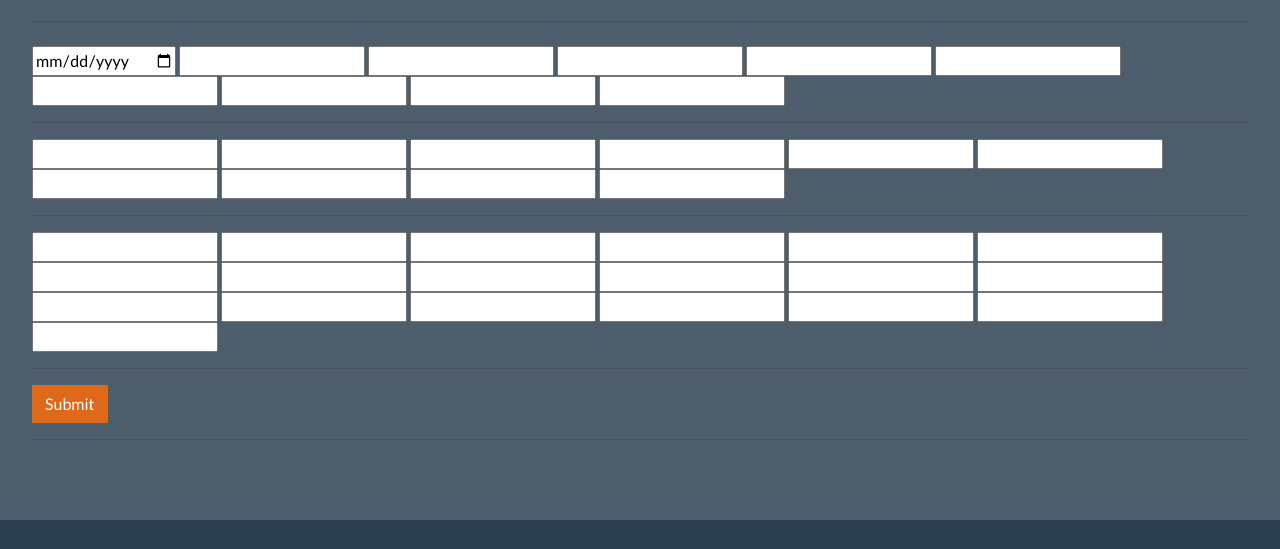
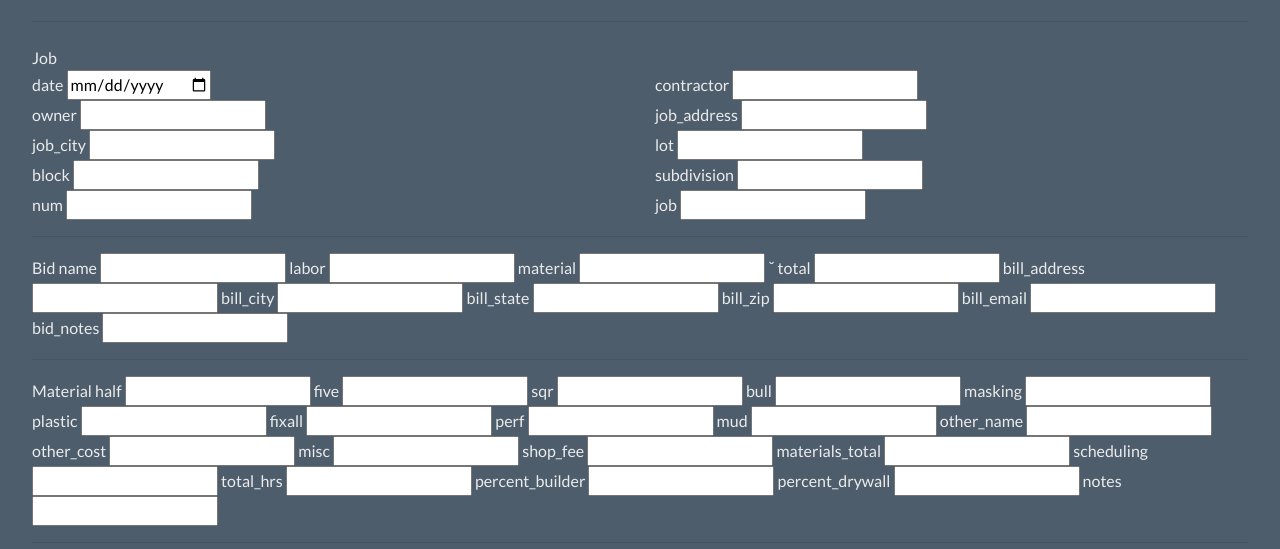
Before and after one commit to shanemarvinmay/major-drywall-frontend, a plain HTML site: page index.html in a window 1280 px wide. Shown: the part 239-788 px from the top of the page. Drawn offline with nearby package versions, Linux system fonts and the light colour scheme.

Commit message:
started to format the first form

```diff
--- a/index.html
+++ b/index.html
@@ -83,47 +83,80 @@
         <hr class="my-4">
         <p>
             <form action="http://localhost:5000/save" action="post">
-                <input type='date' name="date" />
-                <input type='text' name='contractor' />
-                <input type='text' name='owner' />
-                <input type='text' name='job_address' />
-                <input type='text' name='job_city' />
-                <input type='text' name='lot' />
-                <input type='text' name='block' />
-                <input type='text' name='subdivision' />
-                <input type='text' name='num' />
-                <input type='text' name='job' />
+                Job
+                <div class="row">
+                    <div class="col-sm" style="width: 45vw !important; padding-left 8px; padding-right 8px;margin 8px;">
+                        date <input type='date' name='date' />
+                    </div>
+                    <div class="col-sm" style="width: 45vw !important; padding-left 8px; padding-right 8px;margin 8px;">
+                        contractor <input type='text' name='contractor' />
+                    </div>
+                </div>
+                <div class="row">
+                    <div class="col-sm" style="width: 45vw !important; padding-left 8px; padding-right 8px;margin 8px;">
+                        owner <input type='text' name='owner' />
+                    </div>
+                    <div class="col-sm" style="width: 45vw !important; padding-left 8px; padding-right 8px;margin 8px;">
+                        job_address <input type='text' name='job_address' />
+                    </div>
+                </div>
+                <div class="row">
+                    <div class="col-sm" style="width: 45vw !important; padding-left 8px; padding-right 8px;margin 8px;">
+                        job_city <input type='text' name='job_city' />
+                    </div>
+                    <div class="col-sm" style="width: 45vw !important; padding-left 8px; padding-right 8px;margin 8px;">
+                        lot <input type='text' name='lot' />
+                    </div>
+                </div>
+                <div class="row">
+                    <div class="col-sm" style="width: 45vw !important; padding-left 8px; padding-right 8px;margin 8px;">
+                        block <input type='text' name='block' />
+                    </div>
+                    <div class="col-sm" style="width: 45vw !important; padding-left 8px; padding-right 8px;margin 8px;">
+                        subdivision <input type='text' name='subdivision' />
+                    </div>
+                </div>
+                <div class="row">
+                    <div class="col-sm" style="width: 45vw !important; padding-left 8px; padding-right 8px;margin 8px;">
+                        num <input type='text' name='num' />
+                    </div>
+                    <div class="col-sm" style="width: 45vw !important; padding-left 8px; padding-right 8px;margin 8px;">
+                        job <input type='text' name='job' />
+                    </div>
+                </div>
                 <hr>
-                <input type='text' name='name' />
-                <input type='text' name='labor' />
-                <input type='text' name='material' />
-                <input type='text' name='total' />
-                <input type='text' name='bill_address' />
-                <input type='text' name='bill_city' />
-                <input type='text' name='bill_state' />
-                <input type='text' name='bill_zip' />
-                <input type='text' name='bill_email' />
-                <input type='text' name='bid_notes' />
+                Bid
+                name <input type='text' name='name' />
+                labor <input type='text' name='labor' />
+                material <input type='text' name='material' />
+         ˘       total <input type='text' name='total' />
+                bill_address <input type='text' name='bill_address' />
+                bill_city <input type='text' name='bill_city' />
+                bill_state <input type='text' name='bill_state' />
+                bill_zip <input type='text' name='bill_zip' />
+                bill_email <input type='text' name='bill_email' />
+                bid_notes <input type='text' name='bid_notes' />
                 <hr>
-                <input type='text' name='half' />
-                <input type='text' name='five' />
-                <input type='text' name='sqr' />
-                <input type='text' name='bull' />
-                <input type='text' name='masking' />
-                <input type='text' name='plastic' />
-                <input type='text' name='fixall' />
-                <input type='text' name='perf' />
-                <input type='text' name='mud' />
-                <input type='text' name='other_name' />
-                <input type='text' name='other_cost' />
-                <input type='text' name='misc' />
-                <input type='text' name='shop_fee' />
-                <input type='text' name='materials_total' />
-                <input type='text' name='scheduling' />
-                <input type='text' name='total_hrs' />
-                <input type='text' name='percent_builder' />
-                <input type='text' name='percent_drywall' />
-                <input type='text' name='notes' />
+                Material
+                half <input type='text' name='half' />
+                five <input type='text' name='five' />
+                sqr <input type='text' name='sqr' />
+                bull <input type='text' name='bull' />
+                masking <input type='text' name='masking' />
+                plastic <input type='text' name='plastic' />
+                fixall <input type='text' name='fixall' />
+                perf <input type='text' name='perf' />
+                mud <input type='text' name='mud' />
+                other_name <input type='text' name='other_name' />
+                other_cost <input type='text' name='other_cost' />
+                misc <input type='text' name='misc' />
+                shop_fee <input type='text' name='shop_fee' />
+                materials_total <input type='text' name='materials_total' />
+                scheduling <input type='text' name='scheduling' />
+                total_hrs <input type='text' name='total_hrs' />
+                percent_builder <input type='text' name='percent_builder' />
+                percent_drywall <input type='text' name='percent_drywall' />
+                notes <input type='text' name='notes' />
                 <hr>
                 <input type="submit" class="btn btn-primary" onclick="save();return false;"/>
                 <hr>
```
